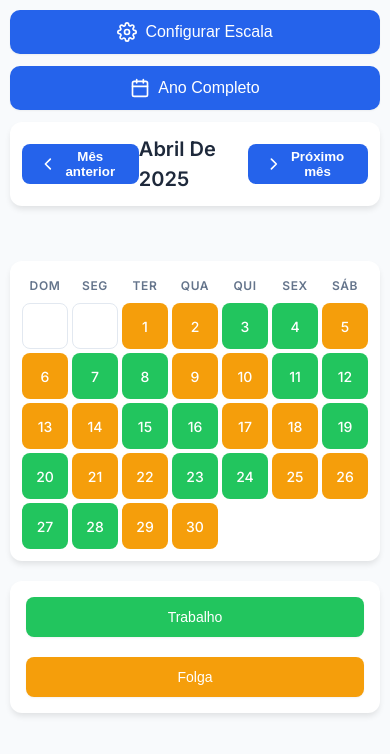
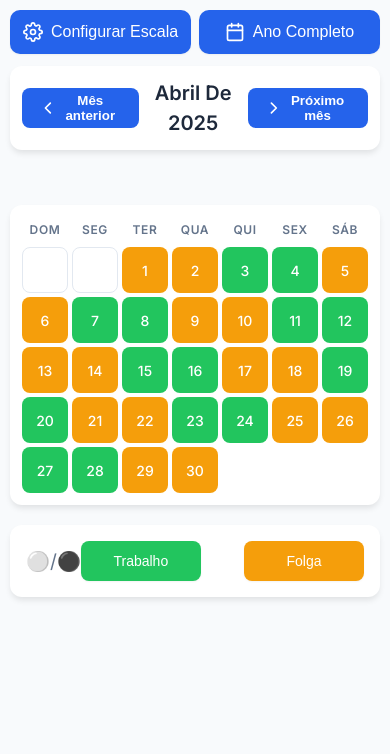
Before and after one commit to Bosguega/EscalaTrabalho, a plain HTML site: page index.html in a window 390 px wide. Drawn offline with Linux system fonts and the light colour scheme.

Commit message:
Completo V1

```diff
--- a/script.js
+++ b/script.js
@@ -33,6 +33,50 @@ let escalas = [];
 // Variáveis para armazenar o mês e ano originais
 let mesOriginal = 0;
 let anoOriginal = 0;
+
+// Adicionar ícones de tema lado a lado
+const temaIconeClaro = document.createElement('span');
+temaIconeClaro.className = 'tema-icone';
+temaIconeClaro.innerHTML = '⚪'; // Ícone de círculo claro
+
+const temaIconeEscuro = document.createElement('span');
+temaIconeEscuro.className = 'tema-icone';
+temaIconeEscuro.innerHTML = '⚫'; // Ícone de círculo escuro
+
+const separador = document.createElement('span');
+separador.className = 'tema-separador';
+separador.innerHTML = ' / ';
+
+const temaContainer = document.createElement('div');
+temaContainer.className = 'tema-container';
+temaContainer.appendChild(temaIconeClaro);
+temaContainer.appendChild(separador);
+temaContainer.appendChild(temaIconeEscuro);
+
+botaoTrabalho.parentElement.insertBefore(temaContainer, botaoTrabalho);
+
+// Carregar tema salvo
+function carregarTema() {
+  const temaSalvo = localStorage.getItem('tema');
+  if (temaSalvo === 'escuro') {
+    document.body.classList.add('tema-escuro');
+  }
+}
+
+// Alternar tema
+function alternarTema() {
+  document.body.classList.toggle('tema-escuro');
+  if (document.body.classList.contains('tema-escuro')) {
+    localStorage.setItem('tema', 'escuro');
+  } else {
+    localStorage.setItem('tema', 'claro');
+  }
+}
+
+temaContainer.addEventListener('click', alternarTema);
+
+// Carregar tema ao iniciar
+carregarTema();
 
 // Carregar configurações salvas
 function carregarConfiguracoes() {
--- a/style.css
+++ b/style.css
@@ -12,6 +12,15 @@
   --shadow-sm: 0 1px 2px 0 rgb(0 0 0 / 0.05);
   --shadow-md: 0 4px 6px -1px rgb(0 0 0 / 0.1);
   --shadow-lg: 0 10px 15px -3px rgb(0 0 0 / 0.1);
+}
+
+body.tema-escuro {
+  --background-color: #121212;
+  --surface-color: #1e1e1e;
+  --text-primary: #ffffff;
+  --text-secondary: #b0b0b0;
+  --border-color: #333333;
+  --primary-color: #bb86fc;
 }
 
 * {
@@ -823,6 +832,21 @@ html {
   .calendarios-container {
     grid-template-columns: repeat(2, 1fr);
   }
+
+  .botoes-acao {
+    flex-direction: row;
+    justify-content: space-between;
+  }
+
+  .legendas {
+    flex-direction: row;
+    justify-content: space-between;
+  }
+
+  .legenda-item {
+    flex-direction: row;
+    align-items: center;
+  }
 }
 
 .ano-modal {
@@ -977,6 +1001,8 @@ html {
   font-size: 1.25rem;
   font-weight: 600;
   text-transform: capitalize;
+  margin: 0 auto;
+  text-align: center;
 }
 
 .navegacao-mes button {
@@ -1006,15 +1032,14 @@ html {
   }
 
   .botoes-acao {
-    flex-direction: column;
-    width: 100%;
+    flex-direction: row;
+    justify-content: space-between;
+    gap: 8px;
   }
 
   .btn-configurar, .btn-ano-completo {
-    width: 100%;
-    justify-content: center;
-    min-height: 44px;
-    touch-action: manipulation;
+    flex: 1;
+    min-width: 0;
   }
 
   .navegacao-mes {
@@ -1137,3 +1162,20 @@ html {
   border-color: var(--primary-color);
   box-shadow: 0 0 0 3px rgba(37, 99, 235, 0.1);
 }
+
+.tema-container {
+  display: flex;
+  align-items: center;
+  cursor: pointer;
+  margin-left: 0;
+  margin-right: auto;
+}
+
+.tema-icone {
+  font-size: 1.2rem;
+}
+
+.tema-separador {
+  font-size: 1.2rem;
+  color: var(--text-secondary);
+}
```
